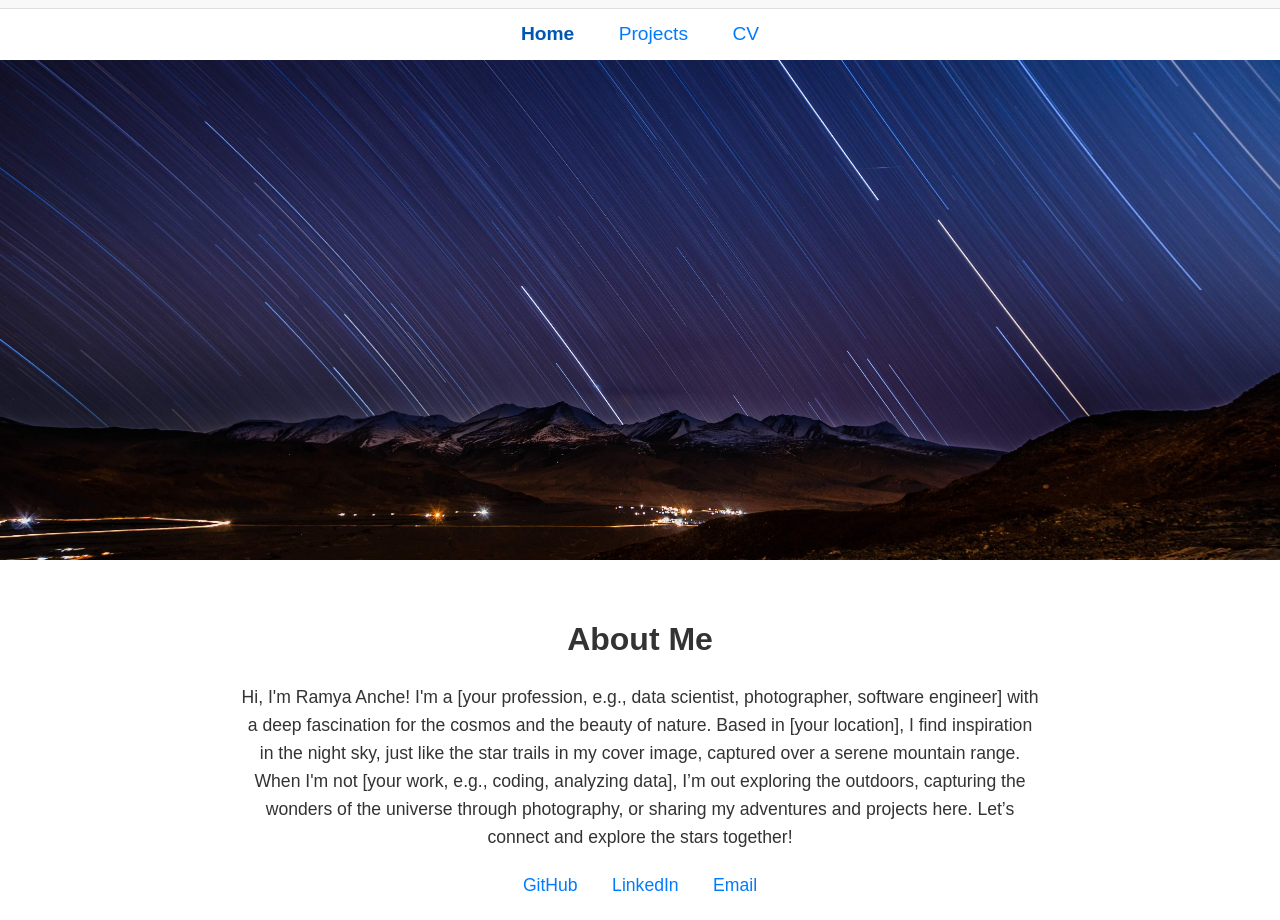
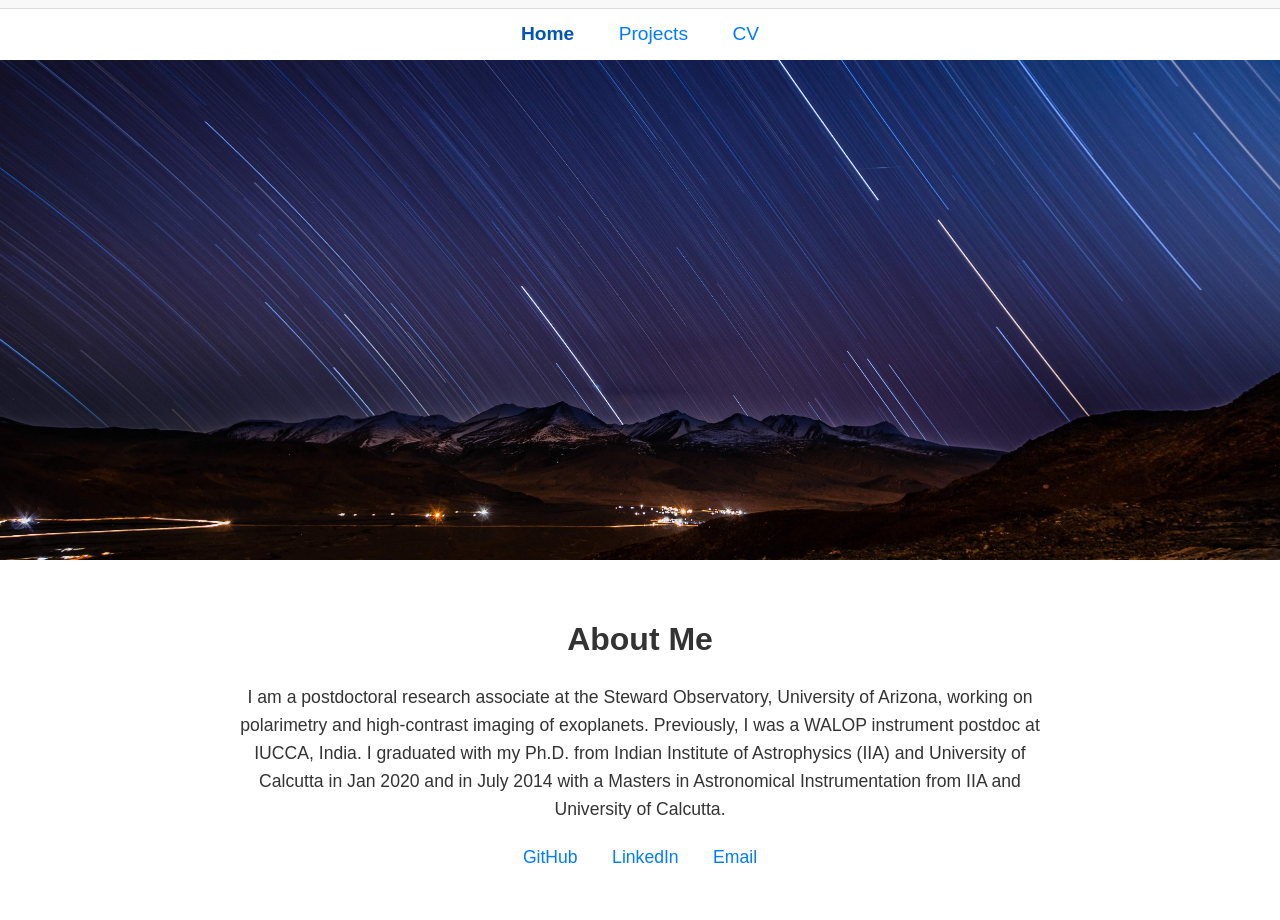
Before and after one commit to ramya-anche/ramya-anche.github.io, a plain HTML site: page index.html in a window 1280 px wide. Shown: the part 96-1016 px from the top of the page. After the commit the page ends 987 px from the top, so only its background shows below. Drawn offline with Linux system fonts and the light colour scheme.

Commit message:
added description.html

```diff
--- a/index.html
+++ b/index.html
@@ -101,7 +101,8 @@
     <!-- Main Content -->
     <div class="content">
         <h2>About Me</h2>
-        <p>Hi, I'm Ramya Anche! I'm a [your profession, e.g., data scientist, photographer, software engineer] with a deep fascination for the cosmos and the beauty of nature. Based in [your location], I find inspiration in the night sky, just like the star trails in my cover image, captured over a serene mountain range. When I'm not [your work, e.g., coding, analyzing data], I’m out exploring the outdoors, capturing the wonders of the universe through photography, or sharing my adventures and projects here. Let’s connect and explore the stars together!</p>
+        <p>I am a postdoctoral research associate at the Steward Observatory, University of Arizona, working on polarimetry and high-contrast imaging of exoplanets. Previously, I was a WALOP instrument postdoc at IUCCA, India.
+            I graduated with my Ph.D. from Indian Institute of Astrophysics (IIA) and University of Calcutta in Jan 2020 and in July 2014 with a Masters in Astronomical Instrumentation from IIA and University of Calcutta.</p>
         <ul class="social-links">
             <li><a href="https://github.com/ramya-anche">GitHub</a></li>
             <li><a href="https://linkedin.com/in/ramya-anche">LinkedIn</a></li>
```
